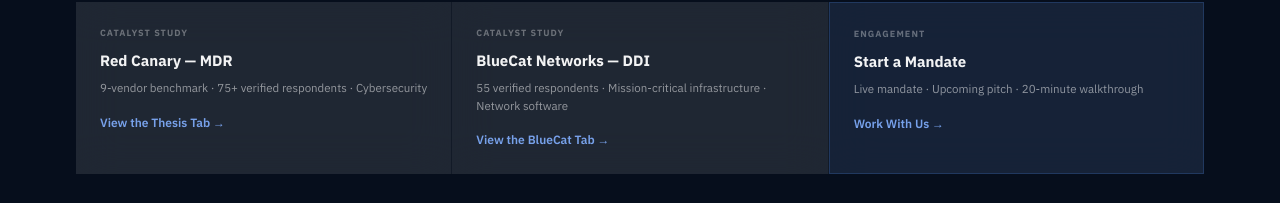
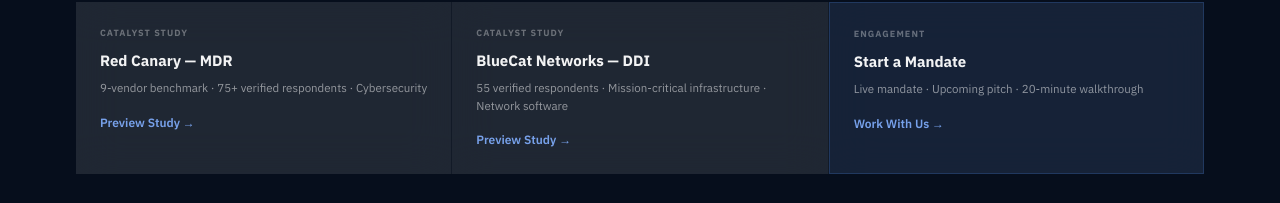
Before and after one commit to Crossover-Research/sell-side-overview-site, a Next.js app: page /capabilities in a window 1280 px wide. Shown: the part 2183-2386 px from the top of the page. Built offline with nearby package versions, Linux system fonts and the light colour scheme.

Commit message:
Update app/capabilities/page.tsx

```diff
--- a/app/capabilities/page.tsx
+++ b/app/capabilities/page.tsx
@@ -167,13 +167,13 @@ export default function CapabilitiesPage() {
               <div className="ib-sample-type">Catalyst Study</div>
               <div className="ib-sample-name">Red Canary — MDR</div>
               <div className="ib-sample-meta">9-vendor benchmark · 75+ verified respondents · Cybersecurity</div>
-              <div className="ib-sample-link">View the Thesis Tab →</div>
+              <div className="ib-sample-link">Preview Study →</div>
             </a>
             <a href="/bluecat" className="ib-sample-card">
               <div className="ib-sample-type">Catalyst Study</div>
               <div className="ib-sample-name">BlueCat Networks — DDI</div>
               <div className="ib-sample-meta">55 verified respondents · Mission-critical infrastructure · Network software</div>
-              <div className="ib-sample-link">View the BlueCat Tab →</div>
+              <div className="ib-sample-link">Preview Study →</div>
             </a>
             <a href="/partner" className="ib-sample-card ib-sample-cta">
               <div className="ib-sample-type">Engagement</div>
```
